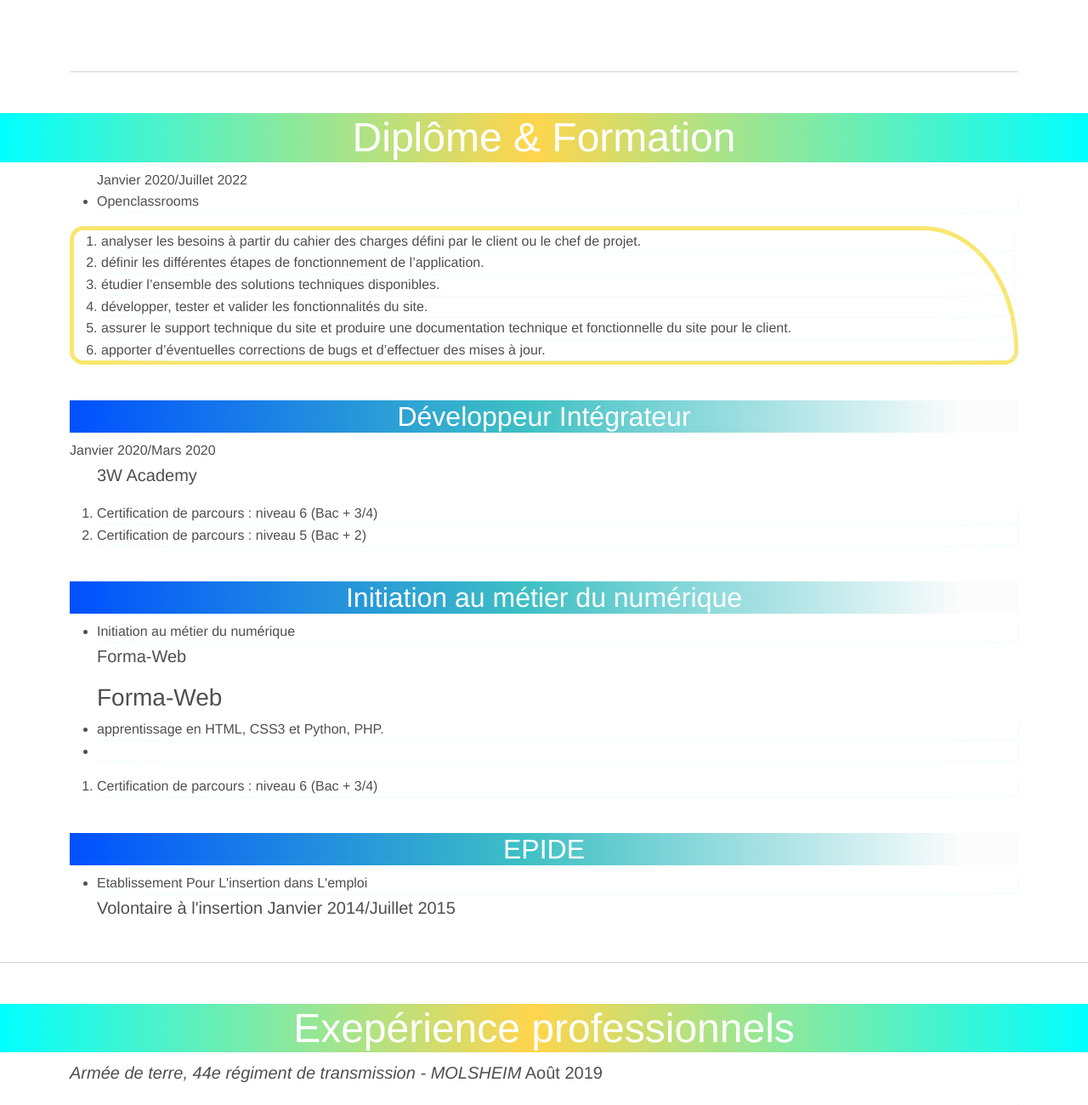
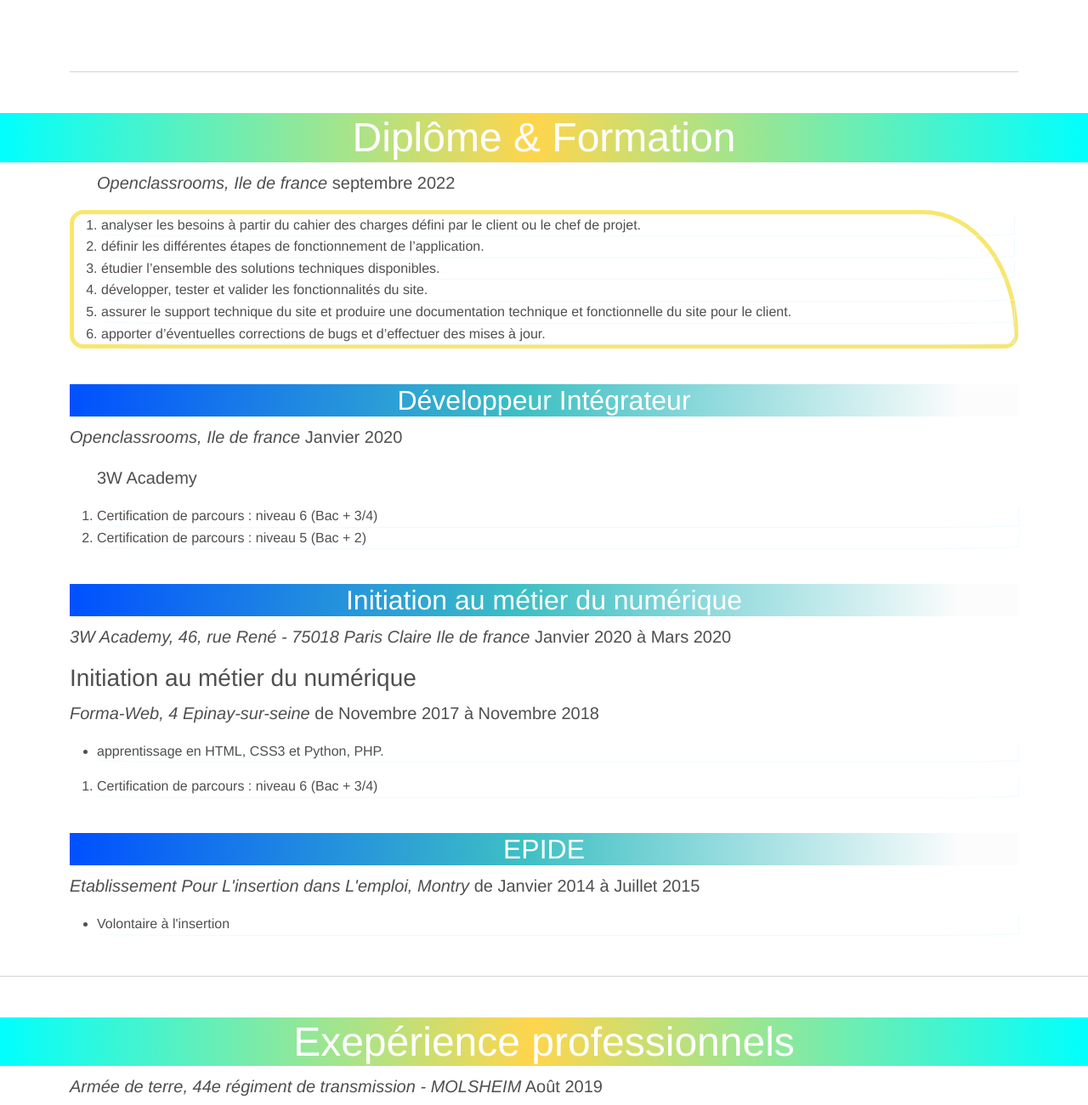
Before and after one commit to Alydiabira/Lagrandeclasse-exercice-, a plain HTML site: page vue/indexcv.html in a window 1280 px wide. Shown: the part 923-2223 px from the top of the page at 85% size. Drawn offline with nearby package versions, Linux system fonts and the light colour scheme.

Commit message:
Update indexcv.html

```diff
--- a/vue/indexcv.html
+++ b/vue/indexcv.html
@@ -96,8 +96,7 @@
         <div class="container-md">
             <ul>
 
-                <span>Janvier 2020/Juillet 2022</span>
-                <li>Openclassrooms</li>
+                <p><em>Openclassrooms, Ile de france</em> septembre 2022</p>
             </ul>
             <ol class="box">
                 <li>analyser les besoins à partir du cahier des charges défini par le client ou le chef de projet.</li>
@@ -113,7 +112,8 @@
 
             <!--Développeur Intégrateur-->
             <h2>Développeur Intégrateur</h2>
-            <span>Janvier 2020/Mars 2020</span>
+            <p><em>Openclassrooms, Ile de france</em> Janvier 2020</p>
+            </ul>
             <ul>
                 <p> 3W Academy </p>
             </ul>
@@ -126,12 +126,14 @@
             <br>
             <!--Initiation au métier du numérique-->
             <h2>Initiation au métier du numérique</h2>
+            <p><em>3W Academy, 46, rue René - 75018 Paris Claire Ile de france</em> Janvier 2020 à Mars 2020</p>
+            </ul>
+
+            <h3>Initiation au métier du numérique </h3>
+            <p><em>Forma-Web, 4 Epinay-sur-seine</em> de Novembre 2017 à Novembre 2018
+            </p>
             <ul>
-                <li>Initiation au métier du numérique </li>
-                <p>Forma-Web</p>
-                <h3>Forma-Web</h3>
                 <li> apprentissage en HTML, CSS3 et Python, PHP.</li>
-                <li></li>
             </ul>
             <ol>
                 <li>Certification de parcours : ﻿niveau 6 (Bac + 3/4) </li>
@@ -140,10 +142,13 @@
 
             <!--EPIDE-->
             <h2>EPIDE</h2>
+            <p><em>Etablissement Pour L'insertion dans L'emploi, Montry</em> de Janvier 2014 à Juillet
+                2015
+            </p>
             <ul>
-                <li>Etablissement Pour L'insertion dans L'emploi </li>
-                <p>Volontaire à l'insertion <span>Janvier 2014/Juillet 2015</span></p>
+                <li>Volontaire à l'insertion</li>
             </ul>
+
         </div>
     </section>
 
@@ -157,7 +162,7 @@
         <h1>Exepérience professionnels</h1>
         <div class="container-md">
 
-            <p> <em> Armée de terre, 44e régiment de transmission - MOLSHEIM</em> Août 2019</p>
+            <p><em> Armée de terre, 44e régiment de transmission - MOLSHEIM</em> Août 2019</p>
             <ul>
                 <li>Périodes militaire initiales/Découverte du milieu militaire</li>
                 <li>Participation à des activités militaires et sportives progressives et adaptées</li>
```
